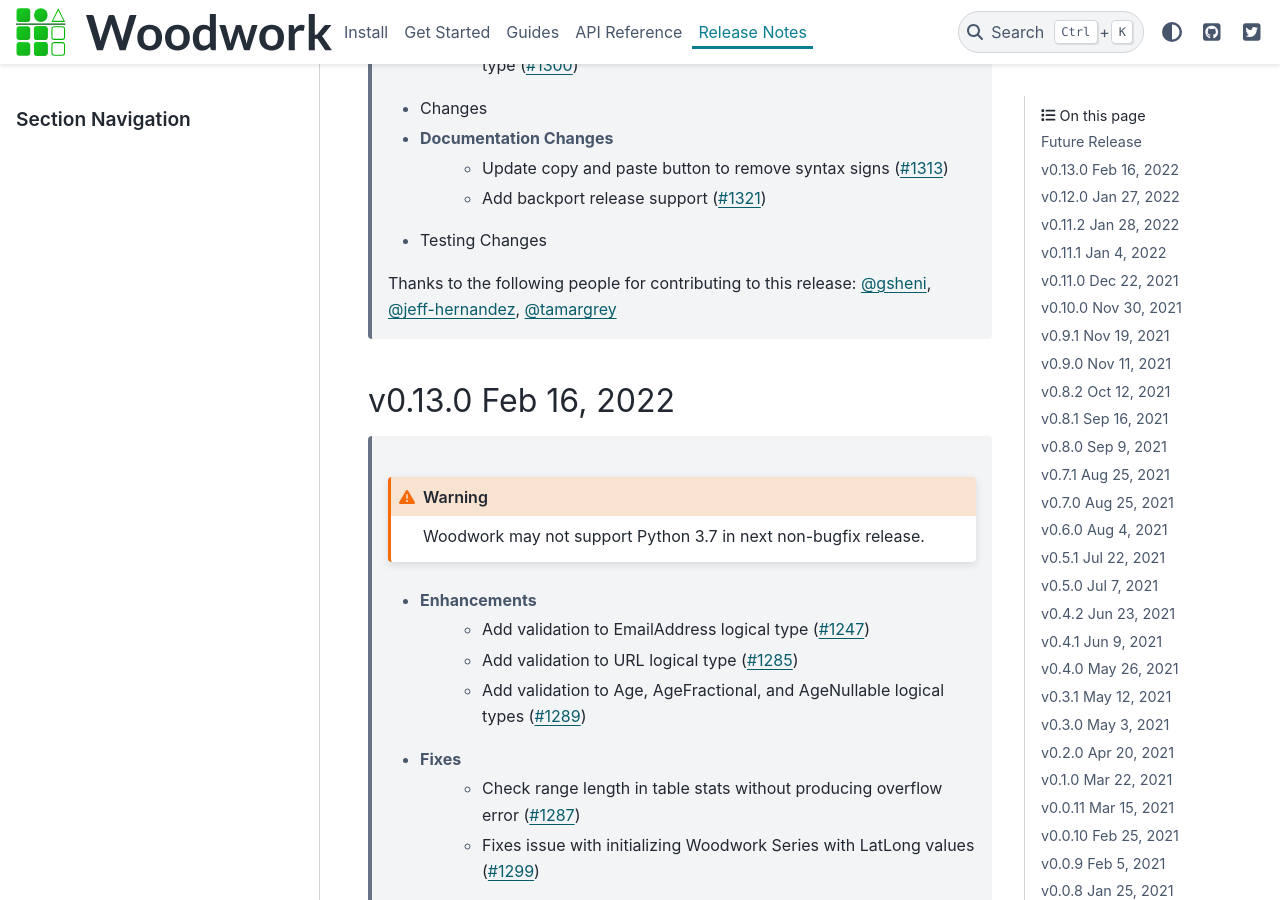
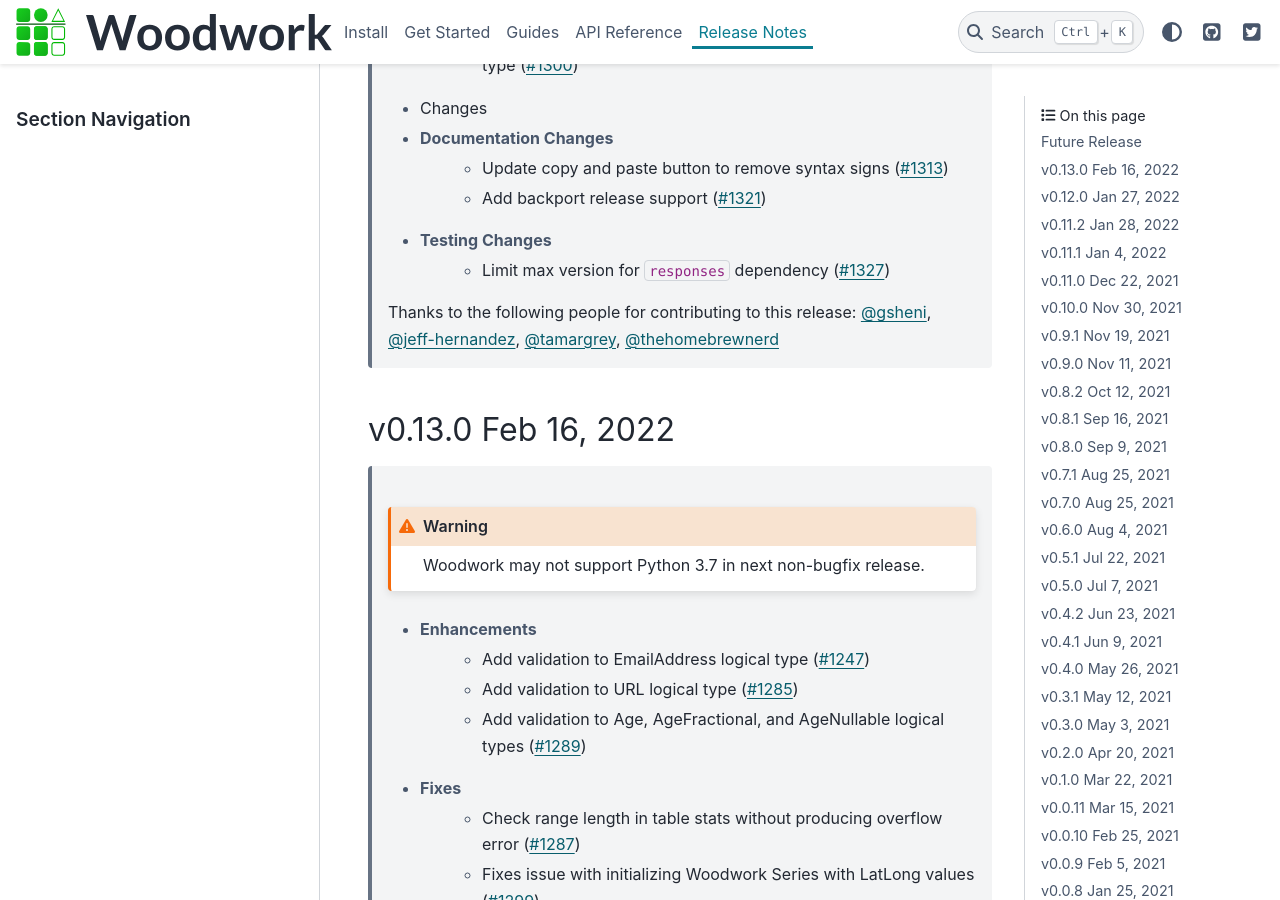
Before and after one commit to alteryx/woodwork, a Sphinx documentation site: the page built from docs/source/release_notes.rst, in a window 1280 px wide and 900 px high, scrolled down 340 px. Built offline with Sphinx 7.4.7 and the PyData theme 0.15.4, drawn with Linux system fonts in a browser that asks for light colours; comment, search, counter and statistics services are not loaded.

Commit message:
update release notes

```diff
--- a/docs/source/release_notes.rst
+++ b/docs/source/release_notes.rst
@@ -13,9 +13,10 @@
         * Update copy and paste button to remove syntax signs (:pr:`1313`)
         * Add backport release support (:pr:`1321`)
     * Testing Changes
+        * Limit max version for ``responses`` dependency (:pr:`1327`)
 
     Thanks to the following people for contributing to this release:
-    :user:`gsheni`, :user:`jeff-hernandez`, :user:`tamargrey`
+    :user:`gsheni`, :user:`jeff-hernandez`, :user:`tamargrey`, :user:`thehomebrewnerd`
 
 v0.13.0 Feb 16, 2022
 ====================
```
